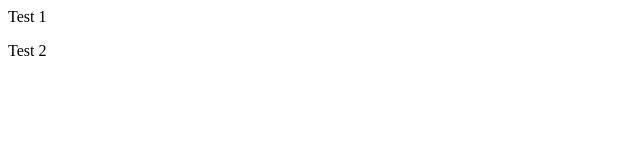
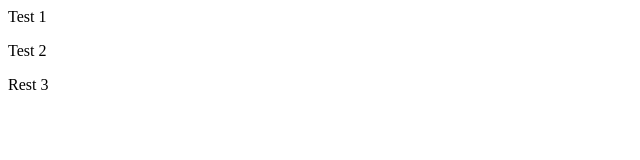
Before and after one commit to blakeleykilgore/week2-demo, a plain HTML site: page index.html in a window 1280 px wide. Shown: the full height of the page, 0-640 px from the left. Drawn offline with Linux system fonts and the light colour scheme.

Commit message:
Add 3rd paragraph

```diff
--- a/index.html
+++ b/index.html
@@ -6,5 +6,6 @@
 <body>
 <p>Test 1</p>
 <p>Test 2</p>
+<p>Rest 3</p>
 </body>
 </html>
```
